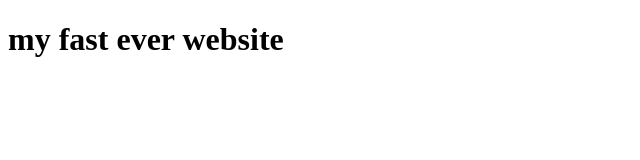
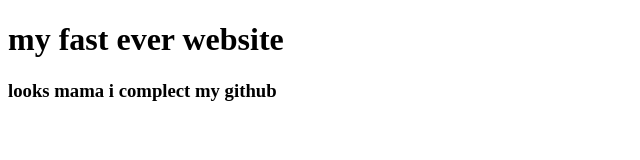
Before and after one commit to herosifat/website1, a plain HTML site: page index.html in a window 1280 px wide. Shown: the whole page, without its empty margins (0-640 px from the left). Drawn offline with Linux system fonts and the light colour scheme.

Commit message:
learned github

```diff
--- a/index.html
+++ b/index.html
@@ -8,5 +8,6 @@
 </head>
 <body>
     <h1>my fast ever website</h1>
+    <h3>looks mama i complect my github</h3>
 </body>
 </html>
```
